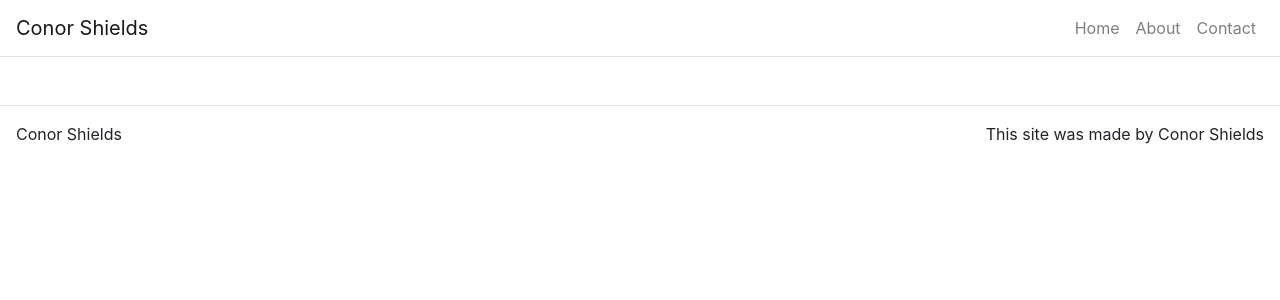
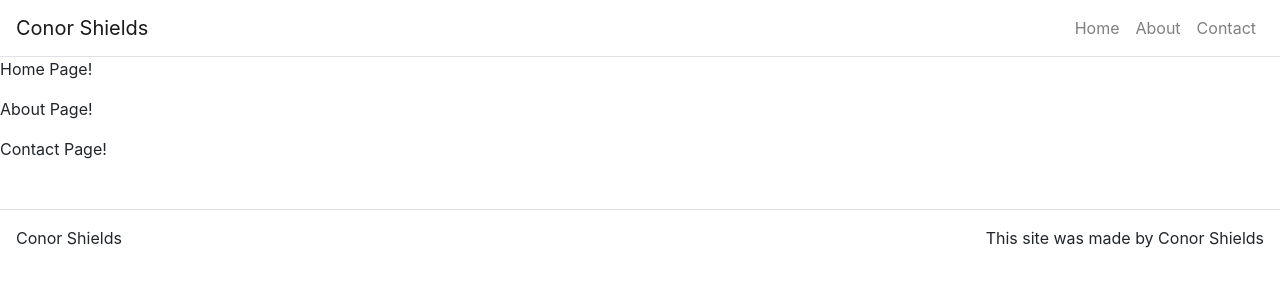
Before and after one commit to cshields236/React-personal-site, a React (Create React App) app: page / in a window 1280 px wide. Shown: the top 300 px of the page. Built offline with nearby package versions, Linux system fonts and the light colour scheme.

Commit message:
adding routes and basic pages

```diff
--- a/src/App.js
+++ b/src/App.js
@@ -5,6 +5,11 @@ import { Container, Navbar } from 'react-bootstrap';
 import Nav from 'react-bootstrap/Nav'
 
 import Footer from '../src/components/Footer'
+import HomePage from './pages/HomePage'
+import AboutPage from './pages/AboutPage'
+import ContactPage from './pages/ContactPage'
+
+
 
 class App extends React.Component {
 
@@ -49,7 +54,26 @@ class App extends React.Component {
             </Navbar.Collapse>
           </Navbar>
 
+          <Route path='/' exact render={() =>
+            <HomePage
+              title={this.state.home.title}
+              subTitle={this.state.home.subtitle}
+              text={this.state.home.text} />} />
+
+          <Route path='/' exact render={() =>
+            <AboutPage
+              title={this.state.about.title}
+              />} />
+
+
+          <Route path='/' exact render={() =>
+            <ContactPage
+              title={this.state.contact.title}
+             />} />
+
+
           <Footer />
+
         </Container>
       </Router>
     )
--- /dev/null
+++ b/src/pages/AboutPage.js
@@ -0,0 +1,9 @@
+import React from 'react'
+
+function AboutPage(props) {
+    return (
+        <p>About Page!</p>
+    )
+}
+
+export default AboutPage;
--- /dev/null
+++ b/src/pages/ContactPage.js
@@ -0,0 +1,9 @@
+import React from 'react'
+
+function ContactPage(props) {
+    return (
+        <p>Contact Page!</p>
+    )
+}
+
+export default ContactPage;
--- /dev/null
+++ b/src/pages/HomePage.js
@@ -0,0 +1,9 @@
+import React from 'react'
+
+function HomePage(props) {
+    return (
+        <p>Home Page!</p>
+    )
+}
+
+export default HomePage;
```
